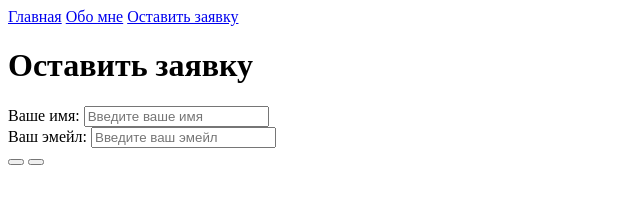
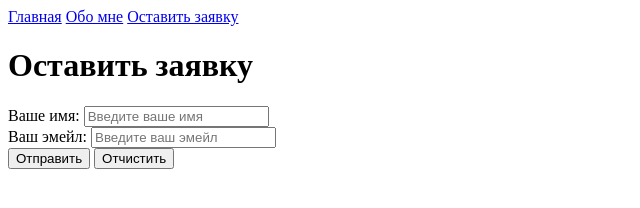
Before and after one commit to Gengaizer/HTML_CSS, a plain HTML site: page ticket.html in a window 1280 px wide. Shown: the whole page, without its empty margins (0-640 px from the left). Drawn offline with Linux system fonts and the light colour scheme.

Commit message:
seminar1_1

```diff
--- a/ticket.html
+++ b/ticket.html
@@ -13,8 +13,8 @@
     <form action="">
         <span>Ваше имя:</span> <input type="text" placeholder="Введите ваше имя"><br>
         <span>Ваш эмейл:</span> <input type="email" placeholder="Введите ваш эмейл"><br>
-        <button type="submit"></button>
-        <button type="reset"></button>
+        <button type="submit">Отправить</button>
+        <button type="reset">Отчистить</button>
 
     </form>
 </body>
```
